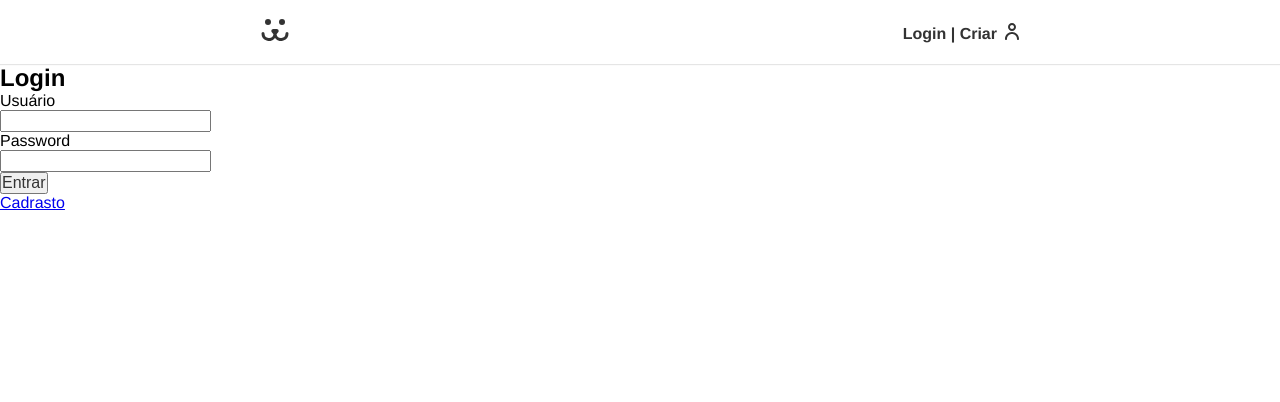
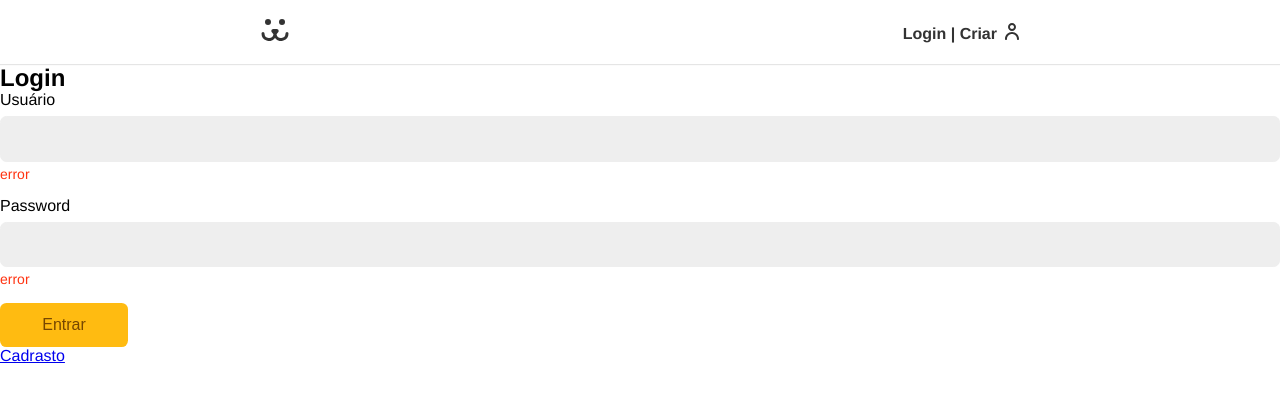
Before and after one commit to anthony-ricardox/Dogs, a React app: page /login in a window 1280 px wide. Shown: the top 402 px of the page. Built offline with nearby package versions, Linux system fonts and the light colour scheme; the HTML template or start-up script is replaced by a standard one.

Commit message:
estilizando o button e input

```diff
--- a/src/Components/Forms/Button.jsx
+++ b/src/Components/Forms/Button.jsx
@@ -1,8 +1,10 @@
 import React from "react";
 import styles from './Button.module.css'
 
-const Button = () => {
-  return <button className={styles.button}></button>;
+const Button = ({children, ...props}) => {
+  return (
+    <button {...props} className={styles.button}>{children}</button>
+  );
 };
 
 export default Button;
--- a/src/Components/Forms/Button.module.css
+++ b/src/Components/Forms/Button.module.css
@@ -0,0 +1,25 @@
+
+.button{
+    font-size: 1rem;
+    font-family: Arial, Helvetica, sans-serif;
+    min-width: 8rem;
+    cursor: pointer;
+    border: none;
+    border-radius: 0.4rem;
+    background-color: #fb1;
+    color: #764701;
+    padding: 0.8rem 1.2rem;
+    box-sizing: border-box;
+}
+
+.button:hover,
+.button:focus{
+    outline: none;
+    box-shadow: 0 0 0 3px #fea, 0 0 0 4px #fb1 ;
+    transition: 0.3s;
+}
+
+.button:disabled{
+    opacity: 0.5;
+    cursor: wait;
+}
--- a/src/Components/Forms/Input.jsx
+++ b/src/Components/Forms/Input.jsx
@@ -3,9 +3,12 @@
 
 const Input = ({ label, type, name }) => {
   return (
-    <div>
-      <label htmlFor={name}>{label}</label>
-      <input  type={type} className={styles.input} id={name} name={name}/>
+    <div className={styles.wrapper}>
+      <label className={styles.label} htmlFor={name}>
+        {label}
+      </label>
+      <input type={type} className={styles.input} id={name} name={name} />
+      <p className={styles.error} >error</p>
     </div>
   );
 };
--- a/src/Components/Forms/Input.module.css
+++ b/src/Components/Forms/Input.module.css
@@ -0,0 +1,34 @@
+
+.wrapper{
+    margin-bottom: 1rem;
+}
+.input{
+    border: 1px solid #eee ;
+    display: block;
+    width: 100%;
+    font-size: 1rem;
+    padding: 0.8rem;
+    border-radius: 0.4rem;
+    background-color: #eee;
+    transition: 0.2s;
+
+}
+
+.input:hover, .input:focus{
+    outline: none;
+    border-color: #fb1;
+    background-color: white;
+    box-shadow:  0 0 0 3px #fea;
+}
+.label{
+    display: block;
+    font-size: 1rem;
+    line-height: 1;
+    padding-bottom: 0.5rem;
+
+}
+.error{
+    color: #f31;
+    font-size: .875rem ;
+    margin-top: .25rem;
+}
--- a/src/Components/Login/LoginForm.jsx
+++ b/src/Components/Login/LoginForm.jsx
@@ -1,6 +1,7 @@
 import React from "react";
 import { Link } from "react-router-dom";
 import Input from "../Forms/Input";
+import Button from "../Forms/Button";
 
 const LoginForm = () => {
   const [username, setUsername] = React.useState("");
@@ -31,8 +32,7 @@
         <Input type='text' label='Usuário' name='username'/>
         <Input type='password' label='Password' name='password'/>
 
-
-        <button>Entrar</button>
+        <Button> Entrar</Button>
       </form>
 
       <Link to={"login/criar"}>Cadrasto</Link>
```
